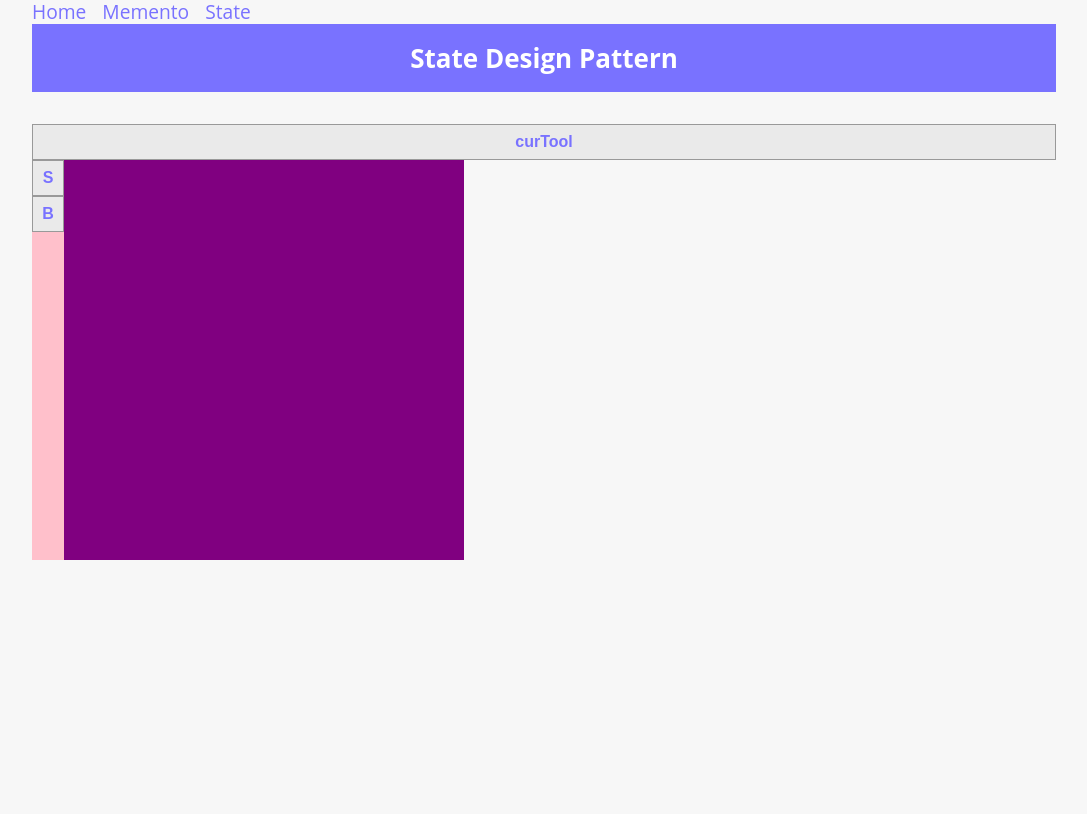
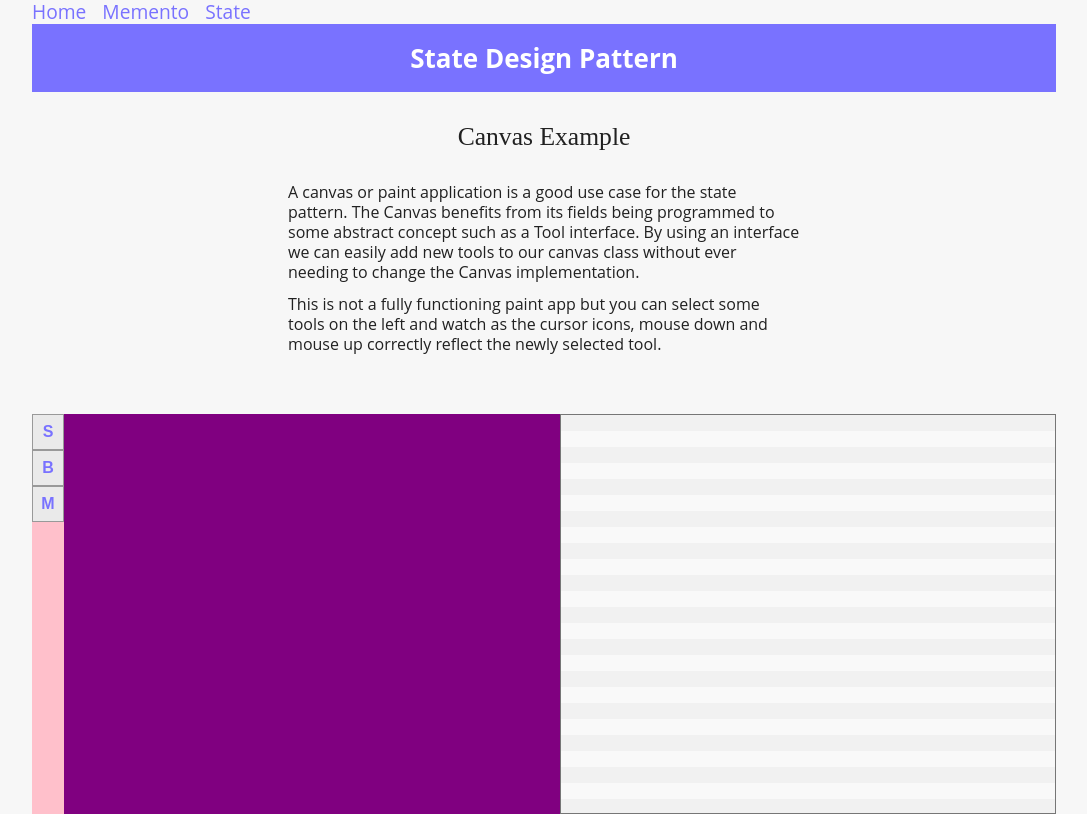
Before and after one commit to metafield/Design-Patterns-Typescript, a React (Create React App) app: page /patterns/state in a window 1280 px wide. Shown: the whole page, without its empty margins (96-1183 px from the left). Built offline with nearby package versions, Linux system fonts and the light colour scheme.

Commit message:
State Pattern 1.0

```diff
--- a/src/Patterns/State/BrushTool.ts
+++ b/src/Patterns/State/BrushTool.ts
@@ -4,10 +4,10 @@ import { CursorType } from './CursorType';
 export class BrushTool implements Tool {
   cursorStyle = CursorType.CROSS;
 
-  mouseDown(): void {
-    console.log('Brush icon');
+  mouseDown(): string {
+    return 'Starting Brush Tool';
   }
-  mouseUp(): void {
-    console.log('Paint a line');
+  mouseUp(): string {
+    return 'Ending Brush Tool';
   }
 }
--- a/src/Patterns/State/Canvas.ts
+++ b/src/Patterns/State/Canvas.ts
@@ -4,12 +4,12 @@ import { Tool } from './Tool';
 export class Canvas {
   private currentTool = new SelectionTool();
 
-  public mouseDown() {
-    this.currentTool.mouseDown();
+  public mouseDown(): string {
+    return this.currentTool.mouseDown();
   }
 
-  public mouseUp() {
-    this.currentTool.mouseUp();
+  public mouseUp(): string {
+    return this.currentTool.mouseUp();
   }
 
   getCurrentTool(): Tool {
--- a/src/Patterns/State/CursorType.ts
+++ b/src/Patterns/State/CursorType.ts
@@ -1,7 +1,9 @@
 export enum CursorType {
   MOVE = 'move',
-  GRAB = 'pointer',
+  GRAB = 'grab',
+  ALIAS = 'alias',
   TEXT = 'text',
   ZOOM = 'zoom-in',
   CROSS = 'crosshair',
+  SELECT = 'select',
 }
--- /dev/null
+++ b/src/Patterns/State/MoveTool.ts
@@ -0,0 +1,13 @@
+import { Tool } from './Tool';
+import { CursorType } from './CursorType';
+
+export class MoveTool implements Tool {
+  cursorStyle = CursorType.MOVE;
+
+  mouseDown(): string {
+    return 'Starting Move Tool';
+  }
+  mouseUp(): string {
+    return 'Ending Move Tool';
+  }
+}
--- a/src/Patterns/State/SelectionTool.ts
+++ b/src/Patterns/State/SelectionTool.ts
@@ -2,12 +2,12 @@ import { Tool } from './Tool';
 import { CursorType } from './CursorType';
 
 export class SelectionTool implements Tool {
-  cursorStyle = CursorType.GRAB;
+  cursorStyle = CursorType.SELECT;
 
-  mouseDown(): void {
-    console.log('Selection icon');
+  mouseDown(): string {
+    return 'Starting Selection Tool';
   }
-  mouseUp(): void {
-    console.log('Draw selection box');
+  mouseUp(): string {
+    return 'Ending Selection Tool';
   }
 }
--- a/src/Patterns/State/State.tsx
+++ b/src/Patterns/State/State.tsx
@@ -1,15 +1,17 @@
-import React, { FC, useRef, useState } from 'react';
+import React, { FC, useState } from 'react';
 import styled from 'styled-components';
-import { FluidHeader } from '../../Styles/Atoms';
+import { FluidHeader, Heading } from '../../Styles/Atoms';
 import { breakPoints } from '../../Styles/breakPoints';
 import { CursorType } from './CursorType';
 import { Tool } from './Tool';
 import { Canvas } from './Canvas';
 import { SelectionTool } from './SelectionTool';
 import { BrushTool } from './BrushTool';
+import { MoveTool } from './MoveTool';
 
 export const State: FC = () => {
   const [canvas, setCanvas] = useState(() => new Canvas());
+  const [log, setLog] = useState(['']);
 
   const switchTool = (tool: Tool) => {
     canvas.setCurrentTool(tool);
@@ -18,22 +20,69 @@ export const State: FC = () => {
     setCanvas(newCanvas);
   };
 
+  const addToLog = (entry: string): void => {
+    setLog((log) => {
+      if (log.length > 20) {
+        log.pop();
+      }
+
+      return [entry, ...log];
+    });
+  };
+
+  const handleCanvasMouseDown = () => {
+    addToLog(canvas.mouseDown());
+  };
+
+  const handleCanvasMouseUp = () => {
+    addToLog(canvas.mouseUp());
+  };
+
   return (
     <Container>
       <FluidHeader>State Design Pattern</FluidHeader>
-      <Button onClick={() => console.log(canvas.getCurrentTool())}>
-        curTool
-      </Button>
+
+      <Article>
+        <Heading>Canvas Example</Heading>
+        <p>
+          A canvas or paint application is a good use case for the state
+          pattern. The Canvas benefits from its fields being programmed to some
+          abstract concept such as a Tool interface. By using an interface we
+          can easily add new tools to our canvas class without ever needing to
+          change the Canvas implementation.
+        </p>
+
+        <p>
+          This is not a fully functioning paint app but you can select some
+          tools on the left and watch as the cursor icons, mouse down and mouse
+          up correctly reflect the newly selected tool.
+        </p>
+      </Article>
+
       <CanvasGrid>
         <Toolbar>
           <Button onClick={() => switchTool(new SelectionTool())}>S</Button>
           <Button onClick={() => switchTool(new BrushTool())}>B</Button>
+          <Button onClick={() => switchTool(new MoveTool())}>M</Button>
         </Toolbar>
-        <DummyCanvas cursor={canvas.getCurrentTool().cursorStyle} />
+        <DummyCanvas
+          cursor={canvas.getCurrentTool().cursorStyle}
+          onMouseDown={handleCanvasMouseDown}
+          onMouseUp={handleCanvasMouseUp}
+        />
+        <Log readOnly value={log.join('\n')} />
       </CanvasGrid>
     </Container>
   );
 };
+
+const Article = styled.article`
+  justify-self: center;
+
+  @media (min-width: ${breakPoints.tablet}) {
+    max-width: 50%;
+  }
+`;
 
 const Button = styled.button`
   color: var(--primary);
@@ -60,7 +109,8 @@ const Container = styled.section`
 
 const CanvasGrid = styled.div`
   display: grid;
-  grid-template-columns: 32px 1fr;
+  grid-template-columns: 32px 1fr 1fr;
+  justify-content: center;
 `;
 
 interface CanvasProps {
@@ -69,16 +119,18 @@ interface CanvasProps {
 
 const DummyCanvas = styled.div<CanvasProps>`
   cursor: ${(props) => props.cursor};
-  height: 400px;
-  width: 400px;
+  height: 200px;
   background-color: purple;
-  display: grid;
-  grid-template-columns: 1fr;
-  grid-gap: 50px;
+
   @media (min-width: ${breakPoints.tablet}) {
-    grid-template-columns: 1fr 1fr 1fr;
-    grid-gap: 50px;
+    height: 400px;
   }
+`;
+
+const Log = styled.textarea`
+  background-image: linear-gradient(#f1f1f1 50%, #f9f9f9 50%);
+  background-size: 100% 2rem;
+  resize: none;
 `;
 
 const Toolbar = styled.div`
--- a/src/Patterns/State/Tool.ts
+++ b/src/Patterns/State/Tool.ts
@@ -2,6 +2,6 @@ import { CursorType } from './CursorType';
 
 export interface Tool {
   cursorStyle: CursorType;
-  mouseDown(): void;
-  mouseUp(): void;
+  mouseDown(): string;
+  mouseUp(): string;
 }
```
